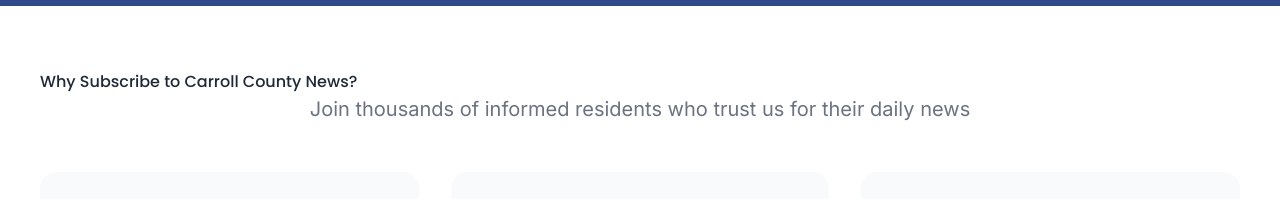
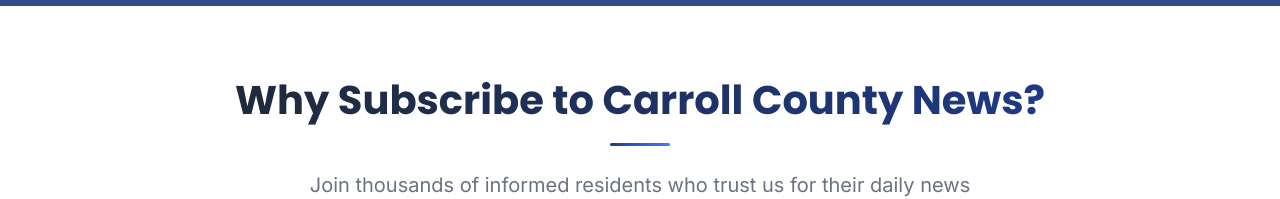
Before and after one commit to KeyPlayerAI/NewsDemo, a React (Vite) app: page /landing in a window 1280 px wide. Shown: the part 594-793 px from the top of the page. Built offline with nearby package versions, Linux system fonts and the light colour scheme; no server answers; grey boxes are pictures that could not be loaded.

Commit message:
Update landing page heading style

```diff
--- a/src/pages/Landing.css
+++ b/src/pages/Landing.css
@@ -108,6 +108,35 @@
 .why-subscribe {
   padding: 4rem 1rem;
   background-color: white;
+}
+
+.why-subscribe h2 {
+  font-size: 2.5rem;
+  font-weight: 700;
+  text-align: center;
+  margin-bottom: 1.5rem;
+  color: var(--text);
+  background: linear-gradient(135deg, var(--text) 0%, var(--primary) 100%);
+  -webkit-background-clip: text;
+  -webkit-text-fill-color: transparent;
+  background-clip: text;
+  position: relative;
+  display: inline-block;
+  left: 50%;
+  transform: translateX(-50%);
+  padding-bottom: 1rem;
+}
+
+.why-subscribe h2::after {
+  content: '';
+  position: absolute;
+  bottom: 0;
+  left: 50%;
+  transform: translateX(-50%);
+  width: 60px;
+  height: 3px;
+  background: linear-gradient(90deg, var(--primary) 0%, var(--accent) 100%);
+  border-radius: 3px;
 }
 
 .section-container {
```
